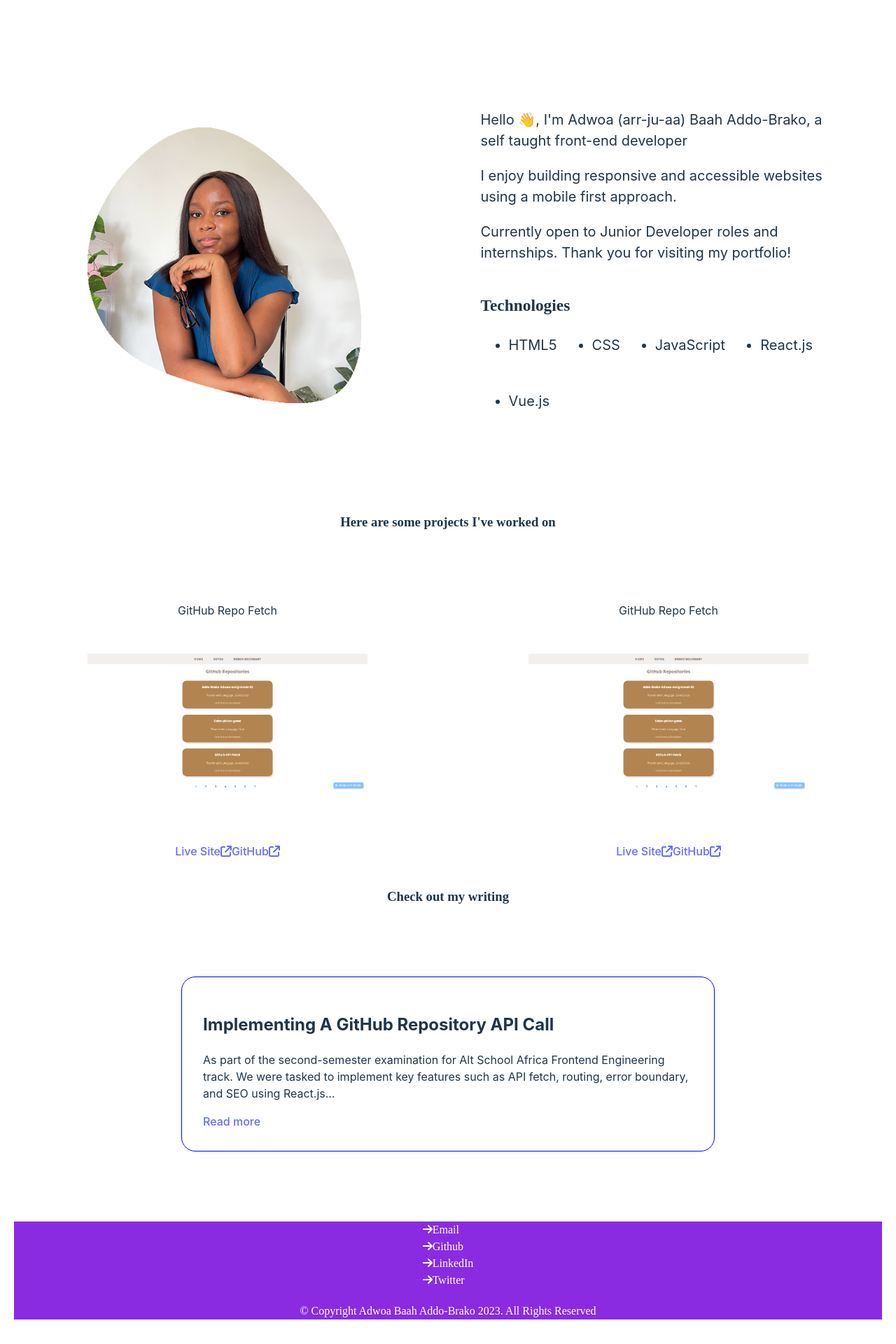
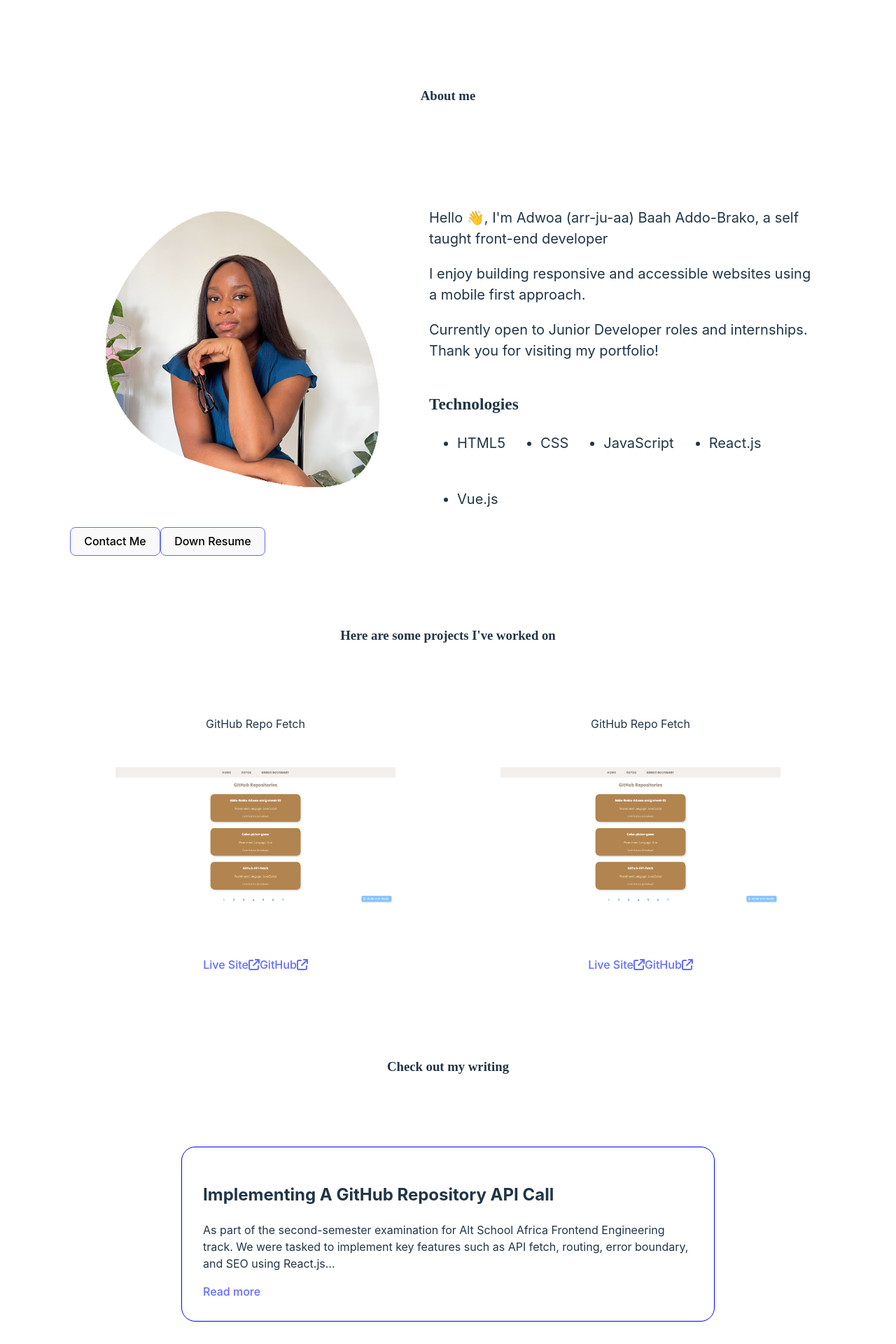
Before and after one commit to missbaah/portfolio-site, a React (Vite) app: page / in a window 1280 px wide. Shown: the part 560-2480 px from the top of the page at 70% size. Built offline with nearby package versions, Linux system fonts and the light colour scheme.

Commit message:
alignment

```diff
--- a/package.json
+++ b/package.json
@@ -10,6 +10,7 @@
   },
   "dependencies": {
     "@fortawesome/fontawesome-svg-core": "^6.3.0",
+    "@fortawesome/free-brands-svg-icons": "^6.3.0",
     "@fortawesome/free-regular-svg-icons": "^6.3.0",
     "@fortawesome/free-solid-svg-icons": "^6.3.0",
     "@fortawesome/react-fontawesome": "^0.2.0",
--- a/src/App.css
+++ b/src/App.css
@@ -50,9 +50,7 @@
   flex-direction: row;
   justify-content: center;
   align-items: center;
-  height: 500px;
-  gap: 100px;
-  margin-bottom: 100px;
+  margin: 100px 100px;
 }
 
 .profilePic {
@@ -66,7 +64,6 @@ article {
   display: flex;
   flex-direction: column;
   gap: 20px;
-  width: 500px;
   padding: 20px;
 }
 
@@ -100,15 +97,16 @@ h3 {
   gap: 20px;
   justify-content: center;
   align-items: center;
-  background-color: blueviolet;
   color: white;
-  font-family: Poppins;
-  font-size: 16px;
+  background-color: black;
+  width: 100%;
+  height: 300px;
 }
 
 .contact-details {
   display: flex;
-  flex-direction: column;
+  flex-direction: row;
+  gap: 50px;
   justify-content: flex-start;
 }
 
--- a/src/Pages/Home.jsx
+++ b/src/Pages/Home.jsx
@@ -11,11 +11,14 @@ const Home = () => {
         <section className="container">
           <h1 className="heading">
             Hello, I am <span className="underline pink">Adwoa</span>,{" "}
-            <span className="underline blue">software developer</span> and
+            <span className="underline blue">software developer</span> and{" "}
             <span className="underline yellow">writer</span>
           </h1>
           <img className="illustration" src={illustration} alt="animation" />
         </section>
+      </Fade>
+      <Fade bottom>
+        <h3 className="sub-heading">About me</h3>
       </Fade>
       <About />
       <Fade bottom>
--- a/src/assets/Project.css
+++ b/src/assets/Project.css
@@ -3,6 +3,7 @@
   display: grid;
   grid-template-columns: 1fr 1fr;
   gap: 20px;
+  margin: 100px 100px;
 }
 
 .project {
--- a/src/components/About.jsx
+++ b/src/components/About.jsx
@@ -10,6 +10,10 @@ const About = () => {
         <section className="about-container">
           <div>
             <img className="profilePic" src={profilepic} alt="Adwoa" />
+            <span>
+              <button>Contact Me</button>
+              <button>Down Resume</button>
+            </span>
           </div>
 
           <article>
--- a/src/components/Footer.jsx
+++ b/src/components/Footer.jsx
@@ -1,5 +1,10 @@
 import { FontAwesomeIcon } from "@fortawesome/react-fontawesome";
-import { faArrowRight } from "@fortawesome/free-solid-svg-icons";
+import { faEnvelope } from "@fortawesome/free-solid-svg-icons";
+import {
+  faTwitter,
+  faLinkedinIn,
+  faGithub,
+} from "@fortawesome/free-brands-svg-icons";
 import "../App.css";
 
 const Footer = () => {
@@ -7,25 +12,24 @@ const Footer = () => {
     <main className="footer-container">
       <div className="contact-details">
         <span>
-          <FontAwesomeIcon icon={faArrowRight} />
-          Email
+          <a href="mailTo:baahbrako@gmail.com" target="_blank">
+            <FontAwesomeIcon icon={faEnvelope} />
+          </a>
         </span>
         <span>
-          <FontAwesomeIcon icon={faArrowRight} />
-          Github
+          <a></a>
+          <FontAwesomeIcon icon={faGithub} />
         </span>
         <span>
-          <FontAwesomeIcon icon={faArrowRight} />
-          LinkedIn
+          <FontAwesomeIcon icon={faLinkedinIn} />
         </span>
         <span>
-          <FontAwesomeIcon icon={faArrowRight} />
-          Twitter
+          <FontAwesomeIcon icon={faTwitter} />
         </span>
       </div>
 
       <div className="copyright">
-        © Copyright Adwoa Baah Addo-Brako 2023. All Rights Reserved
+        © Copyright Adwoa Baah Addo-Brako, 2023. All Rights Reserved
       </div>
     </main>
   );
--- a/src/components/Navbar.jsx
+++ b/src/components/Navbar.jsx
@@ -23,9 +23,9 @@ const Navbar = () => {
         <Link className="nav-link" to="/writing">
           04 Writing
         </Link>
-        <button onClick={handleClick} className="resume-btn">
+        {/* <button onClick={handleClick} className="resume-btn">
           Resume
-        </button>
+        </button> */}
       </nav>
     </section>
   );
--- a/src/index.css
+++ b/src/index.css
@@ -25,7 +25,7 @@ a:hover {
 
 body {
   margin: 0;
-  padding: 20px;
+  /* padding: 20px; */
   /* display: flex; */
   /* place-items: center; */
   min-width: 320px;
```
Also changed, not shown: 1 other file (tests, documents, lock files or other folders).
